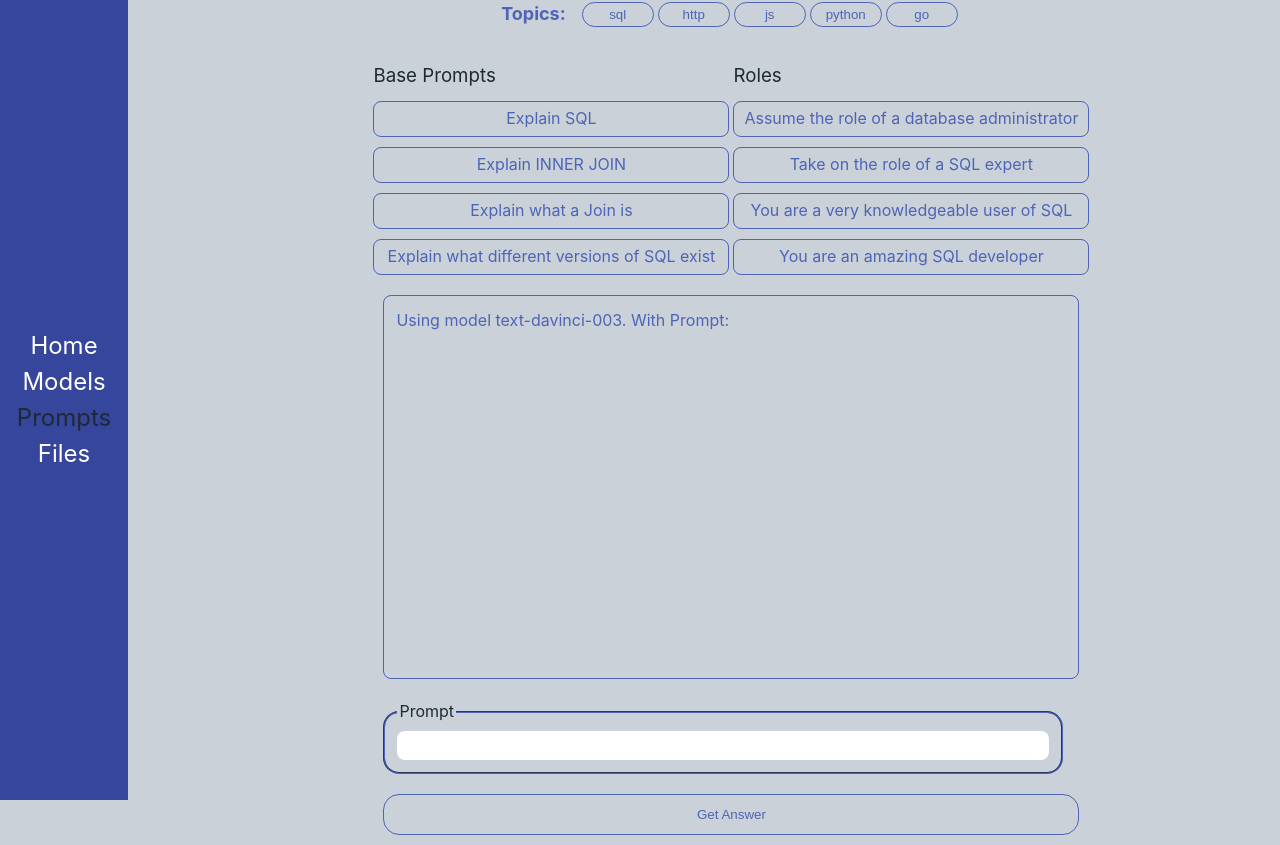
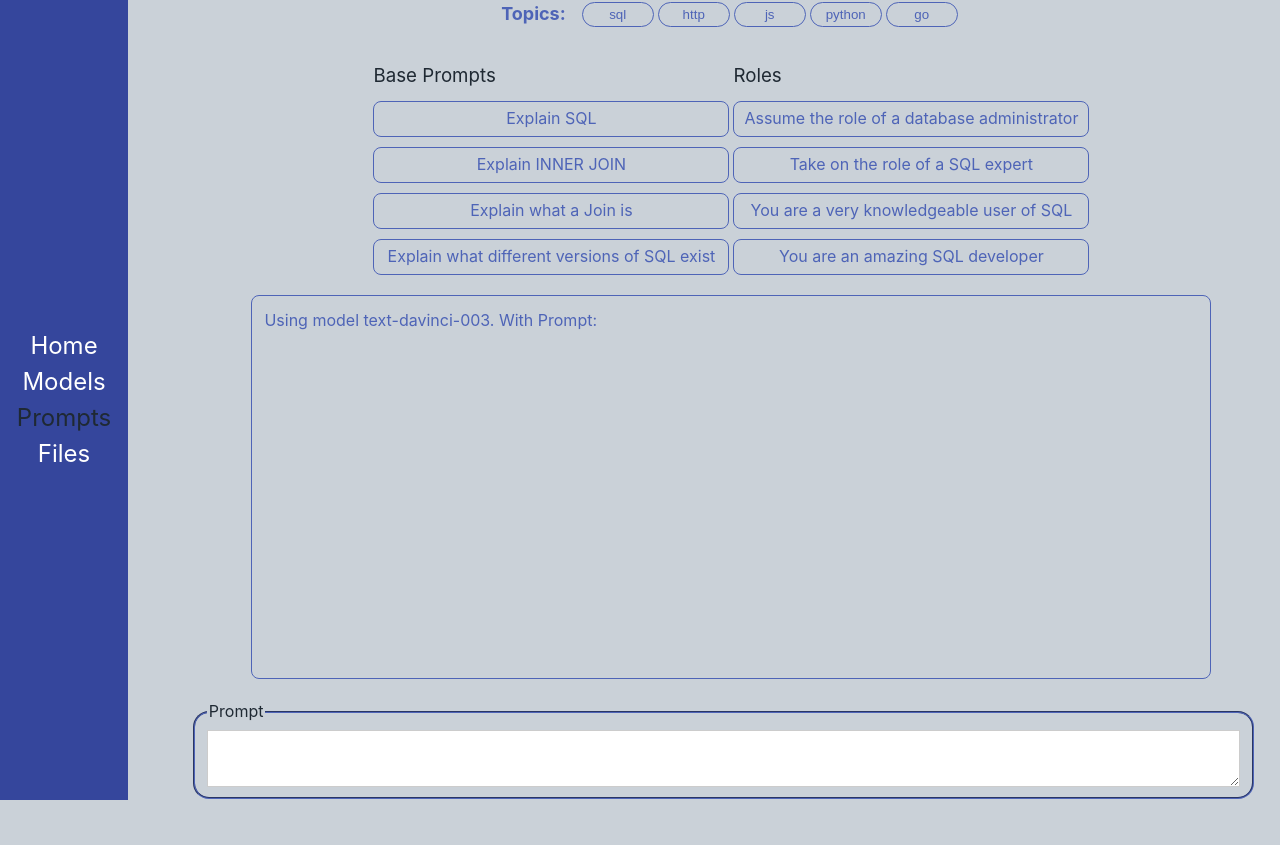
Before and after one commit to timegated/chat-node, a Vue app: page /prompts in a window 1280 px wide. After the commit the page ends 800 px from the top, so only its background shows below. Built offline with nearby package versions, Linux system fonts and the light colour scheme.

Commit message:
Nav updates

```diff
--- a/src/App.vue
+++ b/src/App.vue
@@ -26,6 +26,7 @@ header {
 }
 
 nav {
+  position: fixed;
   display: flex;
   flex-direction: column;
   align-items: center;
--- a/src/assets/base.css
+++ b/src/assets/base.css
@@ -42,15 +42,18 @@ body {
 
 .styled-scrollbars {
   /* Foreground, Background */
-  scrollbar-color: var(--main-bg-color-one) #333;
+  scrollbar-color: var(--main-color-darkgreen) #333;
 }
 *::-webkit-scrollbar {
   width: 5px; /* Mostly for vertical scrollbars */
   height: 5px; /* Mostly for horizontal scrollbars */
+  border-radius: 16px;
 }
 *::-webkit-scrollbar-thumb { /* Foreground */
-  background: #999;
+  background: var(--main-accent-color-light);
+  border-radius: 8px;
 }
 *::-webkit-scrollbar-track { /* Background */
-  background: #333;
+  background: var(--main-green-one);
+  border-radius: 16px;
 }
--- a/src/assets/main.css
+++ b/src/assets/main.css
@@ -4,6 +4,8 @@
   display: grid;
   grid-template-columns: 1fr 6fr;
   font-weight: normal;
+  overflow-y: auto;
+  height: 100vh;
 }
 
 a {
--- /dev/null
+++ b/src/components/GrowingFieldset/GrowingFieldset.vue
@@ -0,0 +1,55 @@
+<template>
+  <fieldset :style="{ height: fieldsetHeight }">
+    <legend>Prompt</legend>
+    <textarea :value="value" @input="onInput" ref="textarea"></textarea>
+  </fieldset>
+</template>
+
+<script lang="ts">
+import { defineComponent, ref, watch } from 'vue';
+
+export default defineComponent({
+  name: 'GrowingFieldset',
+  props: {
+    value: String,
+    promptValue: String
+  },
+  emits: ['update:value'],
+  setup(props, { emit }) {
+    const text = ref(props.value || '');
+    const fieldsetHeight = ref('auto');
+
+    const updateFieldsetHeight = () => {
+      fieldsetHeight.value = `${textareaRef?.value?.scrollHeight ?? 100}px`;
+    }
+
+    const textareaRef = ref<any>(null);
+
+    const onInput = (event: any): void => {
+      const target = event.target as HTMLTextAreaElement;
+      text.value = target.value;
+      emit('update:value', text.value);
+    }
+
+    watch(() => props.value, (newValue) => {
+      if (newValue !== text.value) {
+        text.value = newValue || '';
+        updateFieldsetHeight();
+      }
+    });
+
+    return { text, fieldsetHeight, onInput, textareaRef };
+  }
+});
+</script>
+
+<style>
+  textarea {
+    width: 100%;
+    border: 1px solid #ccc;
+    padding: 5px;
+    font-size: 16px;
+    line-height: 1.4;
+    font-family: inherit;
+  }
+</style>
--- a/src/components/PromptHandler.vue
+++ b/src/components/PromptHandler.vue
@@ -1,11 +1,5 @@
 <template>
   <section class="container">
-    <!-- <section v-if="multiple.length" class="multiple-container">
-        <div :key="m.index" v-for="m in multiple" class="response">
-          <h3>Answer {{ m.index }}</h3>
-          {{ m.text }}
-        </div>
-      </section> -->
     <section class="topic-container">
       <div class="topics">
         <span class="topic-title">Topics:</span>
@@ -39,10 +33,7 @@
         </section>
       </div>
       <div class="fieldset-container">
-        <fieldset>
-          <legend>Prompt</legend>
-          <input class="prompt-input" v-model.trim="prompt" style="width: 100%" />
-        </fieldset>
+        <GrowingFieldset :value="prompt" @update="prompt = $event"></GrowingFieldset>
       </div>
       <div class="btn-container">
         <!-- <button @click="getMultipleAnswers">Multiple Answers</button> -->
@@ -55,7 +46,7 @@
 <script lang="ts">
 import { store } from '../store/store';
 import { BASE_URL_DEV } from '@/utils/urlHandler';
-
+import GrowingFieldset from '@/components/GrowingFieldset/GrowingFieldset.vue'
 
 interface Data {
   topicChoices: string[];
@@ -70,12 +61,14 @@ interface Data {
   responses: any[];
   index: number;
   prompt: string;
-  buildPrompt: string[];
   multiple: any;
   store: any;
 };
 
 export default {
+  components: {
+    GrowingFieldset
+  },
   data(): Data {
     return {
       topicChoices: ['sql', 'http', 'js', 'python', 'go'],
@@ -196,8 +189,7 @@ export default {
       index: 0,
       response: "",
       multiple: [],
-      prompt: '',
-      buildPrompt: [],
+      prompt: ' ',
       store
     }
   },
@@ -254,15 +246,14 @@ export default {
       }
     },
     pushPrompt(e: any) {
-      this.prompt = e.target.textContent
+      this.prompt = e.target.textContent;
     },
     pushRole(e: any) {
       console.log(e);
       if (this.prompt !== "") {
         // Roles always prepended
-        this.prompt = "";
       }
-      this.prompt = `${e.target.textContent} ${this.prompt}`;
+      this.prompt = `${e.target.textContent}`;
     },
     setCurrentTopic(e: any) {
       this.currentTopic = e.target.textContent;
@@ -281,14 +272,6 @@ export default {
   display: grid;
   grid-template-columns: 1fr 2fr;
   grid-gap: 10px;
-}
-
-@media screen and (max-width: 1600px) {
-  .container {
-    display: flex;
-    flex-direction: column;
-  }
-
 }
 
 .topic-container {
@@ -311,6 +294,7 @@ export default {
 .responses {
   height: 30vw;
   max-width: 75vw;
+  margin: auto;
   overflow: auto;
   border: 1px solid var(--main-accent-color-light);
   border-radius: 8px;
@@ -398,4 +382,13 @@ input {
   border-radius: 8px;
   border: none;
 }
+
+@media screen and (max-width: 1600px) {
+  .container {
+    display: flex;
+    flex-direction: column;
+    width: 100%;
+  }
+
+}
 </style>
--- a/tsconfig.json
+++ b/tsconfig.json
@@ -10,5 +10,9 @@
     {
       "path": "./tsconfig.vitest.json"
     }
-  ]
+  ],
+  "compilerOptions": {
+    "isolatedModules": true,
+    "preserveValueImports": true
+  }
 }
```
